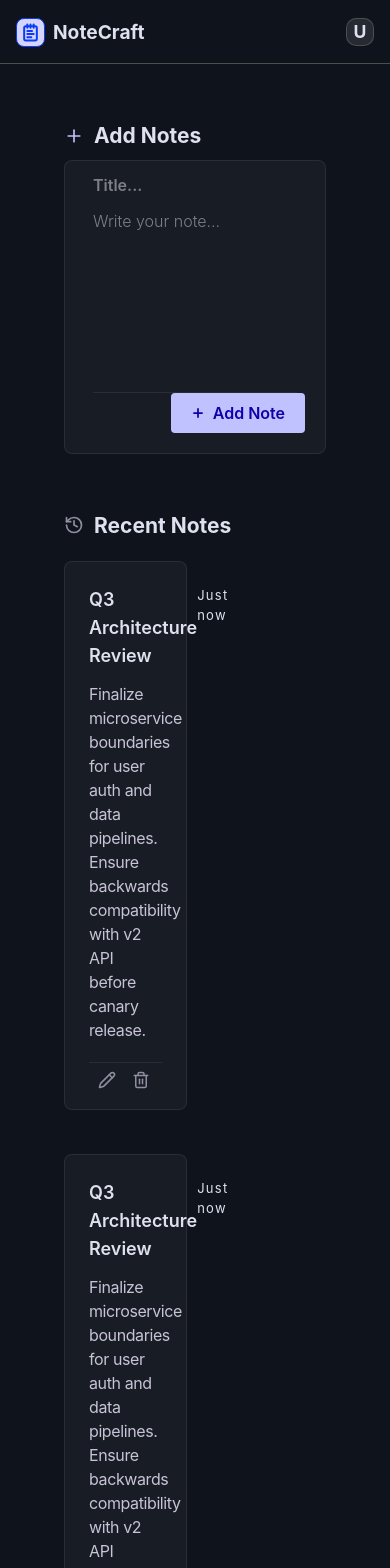
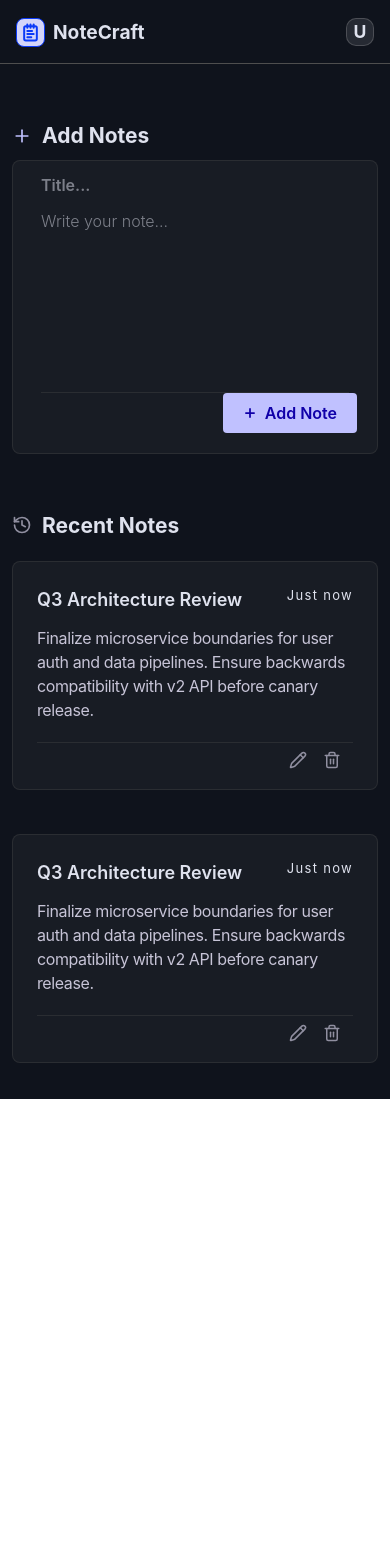
Before and after one commit to hadiashah01/react-notes-app, a React (Vite) app: page / in a window 390 px wide. Shown: the top 1568 px of the page. After the commit the page ends 1099 px from the top, so only its background shows below. Built offline with nearby package versions, Linux system fonts and the light colour scheme.

Commit message:
feat: update padding for AddNotesCard and RecentNotes components for improved responsiveness

```diff
--- a/src/App.jsx
+++ b/src/App.jsx
@@ -7,7 +7,7 @@ const App = () => {
   return (
     <div className="h-100% lg:min-h-screen bg-[#0f131c] text-[#dfe2ee] pt-0.5 ">
       <Navbar />
-      <div className=" wrapper lg:flex px-12">
+      <div className=" px-3 wrapper lg:flex md:px-12">
       <AddNotesCard />
       <RecentNotes /></div>
     </div>
--- a/src/components/AddNotesCard.jsx
+++ b/src/components/AddNotesCard.jsx
@@ -3,7 +3,7 @@ import { Plus } from "lucide-react";
 
 const AddNotesCard = () => {
   return (
-    <div className="px-4 pt-14  lg:flex-1">
+    <div className="md:px-4 pt-14  lg:flex-1">
       <button className="flex items-center gap-2.5">
         <Plus size={20} color="#c0c1ff"  />
         <h1 className="text-[21px] font-bold ">Add Notes</h1>
--- a/src/components/RecentNotes.jsx
+++ b/src/components/RecentNotes.jsx
@@ -3,13 +3,30 @@ import { RotateCcwClock, Pencil, Trash } from "lucide-react";
 
 const RecentNotes = () => {
   return (
-    <div className="px-4 pt-14 pb-4 lg:flex-1">
+    <div className="md:px-4 pt-14 pb-4 lg:flex-1">
       <div className="flex items-center gap-2.5  mb-3">
         <RotateCcwClock size={20} color="#908fa0" />
         <h1 className="text-[21px] font-bold ">Recent Notes</h1>
       </div>
       <div className=" flex gap-4 lg:gap-0 flex-wrap ">
-        <section className="lg:max-w-full pt-6 pb-5 mb-5 px-6 mt-2 flex flex-col border border-[#5555544d]  rounded-lg bg-[#181c24]  max-w-[47%]">
+        <section className="lg:max-w-full pt-6 pb-5 mb-5 px-6 mt-2 flex flex-col border border-[#5555544d]  rounded-lg bg-[#181c24]  md:max-w-[47%]">
+          <div className="flex justify-between">
+            <h4 className="text-lg font-semibold">Q3 Architecture Review</h4>
+            <div className="text-[13px] tracking-widest">Just now</div>
+          </div>
+          <p className="leading-6 tracking-tight mb-5 text-[#c7c4d7] mt-3 flex-wrap">
+            Finalize microservice boundaries for user auth and data pipelines.
+            Ensure backwards compatibility with v2 API before canary release.
+          </p>
+
+          <div className=" border-t  border-t-[#5353534d]">
+            <button className=" ml-auto mt-2 flex items-center gap-4 rounded-sm mr-3">
+              <Pencil className="" size={18} strokeWidth={2} color="#908fa0" />
+              <Trash size={18} strokeWidth={2} color="#908fa0" />
+            </button>
+          </div>
+        </section>
+        <section className="lg:max-w-full pt-6 pb-5 mb-5 px-6 mt-2 flex flex-col border border-[#5555544d]  rounded-lg bg-[#181c24]  md:max-w-[47%]">
           <div className="flex justify-between">
             <h4 className="text-lg font-semibold">Q3 Architecture Review</h4>
             <div className="text-[13px] tracking-widest">Just now</div>
@@ -27,23 +44,6 @@ const RecentNotes = () => {
           </div>
         </section>
 
-        <section className="lg:max-w-full pt-6 pb-5 mb-5 px-6 mt-2 flex flex-col border border-[#5555544d]  rounded-lg bg-[#181c24]  max-w-[47%]">
-          <div className="flex justify-between">
-            <h4 className="text-lg font-semibold">Q3 Architecture Review</h4>
-            <div className="text-[13px] tracking-widest">Just now</div>
-          </div>
-          <p className="leading-6 tracking-tight mb-5 text-[#c7c4d7] mt-3 flex-wrap">
-            Finalize microservice boundaries for user auth and data pipelines.
-            Ensure backwards compatibility with v2 API before canary release.
-          </p>
-
-          <div className=" border-t  border-t-[#5353534d]">
-            <button className=" ml-auto mt-2 flex items-center gap-4 rounded-sm mr-3">
-              <Pencil className="" size={18} strokeWidth={2} color="#908fa0" />
-              <Trash size={18} strokeWidth={2} color="#908fa0" />
-            </button>
-          </div>
-        </section>
 
       </div>
     </div>
```
